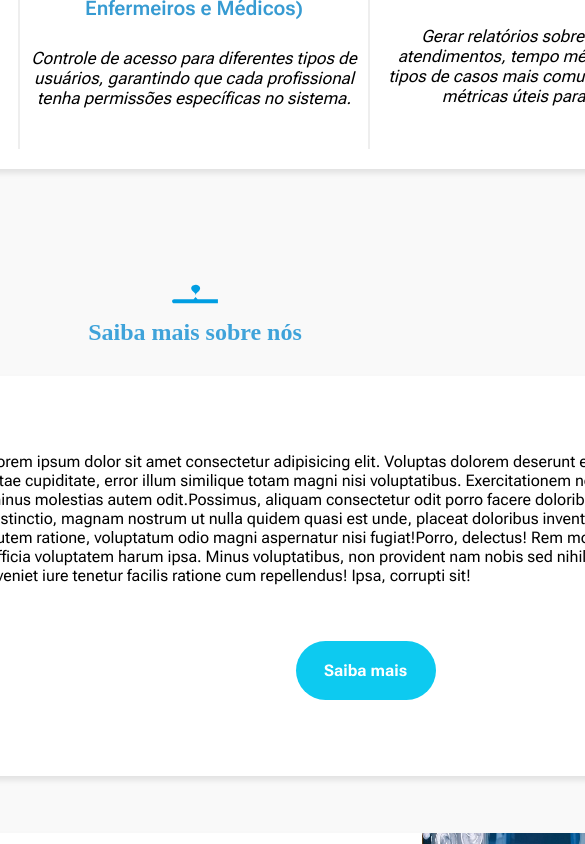
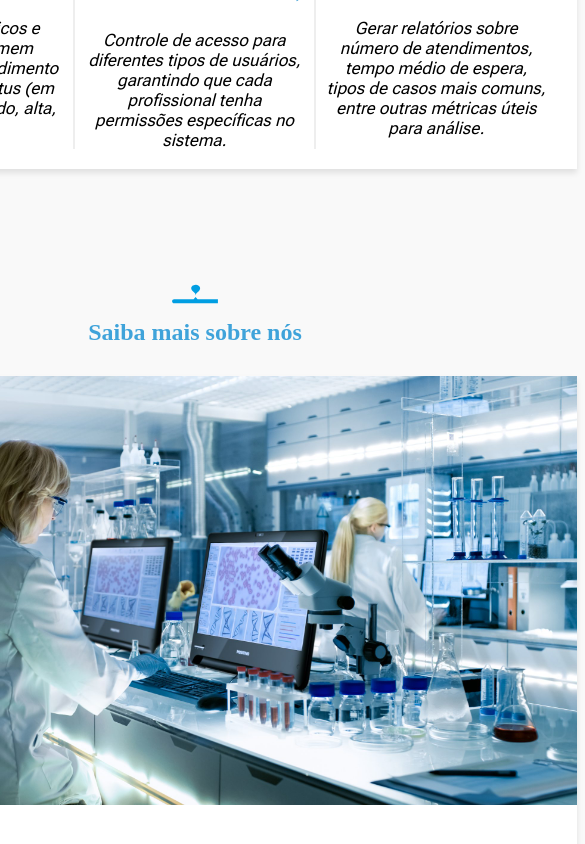
Before and after one commit to MLS467/TCC-Projeto_React, a React (Vite) app: page / in a window 390 px wide. Shown: the part 1156-2000 px from the top of the page, 585 px wide, since content can reach past the window. Built offline with nearby package versions, Linux system fonts and the light colour scheme; a web font is replaced by a local one.

Commit message:
leaving responsive home and login

```diff
--- a/src/components/Footer/Footer.style.jsx
+++ b/src/components/Footer/Footer.style.jsx
@@ -10,6 +10,7 @@ export const FooterContainer = styled.footer`
     text-align: center;
     width: 100%;
     border-top: 1px solid #e0e0e0;
+    padding-right: 30px;
 
     .links{
         display: flex;
@@ -56,8 +57,6 @@ ul{
         }
     }
 
-
-
         .social{
             color:${props => props.theme.color.primary};
                 display:flex ;
--- a/src/pages/Home/Home.jsx
+++ b/src/pages/Home/Home.jsx
@@ -7,6 +7,8 @@ import BreakPage from "../../components/BreakPage/BreakPage";
 import BtnGlobal from '../../components/ButtonGlobal/BtnGlobal';
 import { theme } from '../../Theme/Theme';
 import Footer from '../../components/Footer/Footer';
+
+document.title = 'AtendeBem';
 
 const Home = () => {
 
@@ -75,7 +77,7 @@ const Home = () => {
 
                         <ContainerCardsStyle>
                             {Card([pathCards[2]])}
-                            <img src="/src/assets/img/medico.png" alt="medico de pé" height={700} />
+                            <img className='medico' src="/src/assets/img/medico.png" alt="medico de pé" height={700} />
                         </ContainerCardsStyle>
                         <ContainerCardsStyle style={{ marginTop: '30%' }}>
                             {Card([pathCards[3], pathCards[4]])}
--- a/src/pages/Home/HomeBannerStyle.jsx
+++ b/src/pages/Home/HomeBannerStyle.jsx
@@ -47,6 +47,11 @@ align-items: center;
          background-color: #fff;
          color: ${({ theme }) => theme.color.primary};
       }
+
+       @media (max-width: 1280px){
+           width: 250px;
+           font-size: 15px;
+         }
    }
 
 
@@ -67,6 +72,12 @@ div{
    font-style: italic;
       &::first-letter{
          font-size: 30px;
+      }
+         @media (max-width: 1280px){
+            font-size: 20px;
+            &::first-letter{
+            font-size: 23px;
+         }
       }
    }
 
--- a/src/pages/Home/HomeContent.style.jsx
+++ b/src/pages/Home/HomeContent.style.jsx
@@ -29,6 +29,14 @@ padding: 20px;
 width: 100%;
 height:auto;
    box-shadow: 0 4px 6px rgba(0, 0, 0, 0.1);
+   @media (min-width: 1280px) {
+      width: 90%;
+   }
+
+   @media (max-width: 1280px) {
+      width: 70%;
+   }
+
 
 `
 
@@ -55,6 +63,7 @@ export const ContainerTextStyle = styled.div`
           width:100%;
          height: 100%;
       }
+
    }
 
    .text{
@@ -67,6 +76,31 @@ export const ContainerTextStyle = styled.div`
       height: 100%;
    }
 
+   @media (min-width: 1280px) {
+      width: 90%;
+   }
+
+    @media (max-width: 1280px) {
+         flex-direction: column;
+         width:70%;
+         height: auto;
+         gap: 20px;
+
+         .img{
+            width: 100%;
+            height: 70%;
+         }
+
+         .text{
+            width: 100%;
+            height: 30%;
+            text-align: center;
+
+            button{
+               margin-top: 20px;
+            }
+         }
+    }
 
 `
 
@@ -154,7 +188,11 @@ export const ContainerCards = styled.div`
    width: 100%;
    height: auto;
    box-sizing: border-box;
-   flex:1;
+
+   @media (max-width: 1172px) {
+        width: 50%;
+        flex-direction: column;
+   }
    `;
 
 export const CardContainer = styled.div`
--- a/src/pages/Login/Login.jsx
+++ b/src/pages/Login/Login.jsx
@@ -1,11 +1,12 @@
 import React, { useEffect, useState } from 'react';
 import InputLogin from '../../components/InputLogin/InputLogin';
-import { LoginContainer, LoginBoxStyle, SpinningImSpinner8 } from './Login.style';
+import { LoginContainer, LoginBoxStyle, SpinningImSpinner8, IframeContainer, LoginContainerStyle } from './Login.style';
 import BtnGlobal from '../../components/ButtonGlobal/BtnGlobal';
 import UseAuth from '../../Hook/UseAuth';
 import { toast } from 'react-toastify';
 import { useNavigate } from 'react-router-dom';
 import * as Yup from 'yup';
+
 
 const Login = () => {
     const [data, setData] = useState({ email: '', password: '' });
@@ -76,15 +77,15 @@ const Login = () => {
 
     return (
         <LoginContainer>
-            <div style={{ width: '60%', height: '100%' }}>
+            <IframeContainer>
                 <iframe
                     src="https://lottie.host/embed/ef856064-dd5a-476a-8bb5-fc8a7b3ac028/uUVrtXS5h1.lottie"
-                    style={{ width: '100%', height: '100%', border: '0' }}
                     title="Lottie Animation"
                     allowFullScreen
                 />
-            </div>
+            </IframeContainer>
 
+            <LoginContainerStyle>
                 <LoginBoxStyle >
                     <h1>Login</h1>
                     <form onSubmit={handleSubmit}>
@@ -95,6 +96,7 @@ const Login = () => {
                         </ div>
                     </form>
                 </LoginBoxStyle>
+            </LoginContainerStyle >
         </LoginContainer>
     );
 
--- a/src/pages/Login/Login.style.jsx
+++ b/src/pages/Login/Login.style.jsx
@@ -3,20 +3,50 @@ import styled, { keyframes } from 'styled-components';
 
 export const LoginContainer = styled.div`
   display: flex;
-  padding: 0 20px;
-  justify-content: center;
-  align-items: flex-start;
+  padding: 20px 0;
+  justify-content: space-between;
+  align-items: center;
   width: 100%;
-  height: 90vh;
-  flex-direction: column;
+  height: calc(100vh - 100px);
+  flex-direction: row;
 
-  @media (min-width: 768px) {
-    flex-direction: row;
+  @media (max-width: 1100px) {
+    justify-content: center;
   }
 `;
 
+export const IframeContainer = styled.div`
+display: flex;
+width: 65%;
+height: inherit;
+justify-content:center;
+align-items: center;
+/* border:1px solid blue; */
+  @media (max-width: 1100px) {
+      display: none;
+    }
+
+  iframe{
+    width: 90%;
+    height: 100%;
+    border:none;
+    /* border:1px solid red; */
+  }
+  `
+export const LoginContainerStyle = styled.div`
+display: flex;
+width: 35%;
+height: inherit;
+justify-content: center;
+align-items: center;
+   @media (max-width: 1100px) {
+      width: 100%;
+      height: 100%;
+      align-items: flex-end;
+    }
+`
+
 export const LoginBoxStyle = styled.div`
-  border: 1px solid purple;
   display: flex;
   flex-direction: column;
   align-items: center;
@@ -27,8 +57,29 @@ export const LoginBoxStyle = styled.div`
   width: 90%;
   max-width: 400px;
   border-radius: 50px;
-  border: 2px solid ${({ theme }) => theme.color.primary};
+  /* border: 2px solid ${({ theme }) => theme.color.primary}; */
   box-shadow: 0 6px 12px rgba(0, 0, 0, 0.2), 0 2px 4px rgba(0, 0, 0, 0.1);
+
+   @media (max-width: 1100px) {
+      width: 90%;
+      height: inherit;
+    }
+
+   @media (min-width: 1101px) {
+    width: 90%;
+    height: 90%;
+    }
+
+    button{
+       @media (min-width: 1101px) {
+        display: flex;
+        justify-content: center;
+        align-items: center;
+        width: 70%;
+        height: 10%;
+
+       }
+    }
 
   h1{
     color: ${({ theme }) => theme.color.primary};
@@ -59,10 +110,7 @@ export const LoginBoxStyle = styled.div`
     }
   }
 
-  @media (max-width: 768px) {
-    width: 90%;
-    height: auto;
-  }
+
 `;
 
 const rotate = keyframes`
--- a/src/style/GlobalStyle.jsx
+++ b/src/style/GlobalStyle.jsx
@@ -21,7 +21,23 @@ body{
     display: flex;
     flex-direction: column;
     background-color: ${({ theme }) => theme.color.tertiary};
+     opacity: 0;
+    transform: translateY(10px);
+    animation: fadeIn 0.5s ease-in-out forwards;
+    @keyframes fadeIn {
+    from {
+      opacity: 0;
+      transform: translateY(10px);
+    }
+    to {
+      opacity: 1;
+      transform: translateY(0);
+    }
+  }
 }
+
+
+
 
 #root {
     display: flex;
```
Lines whose indentation alone changed are shown as unchanged.
